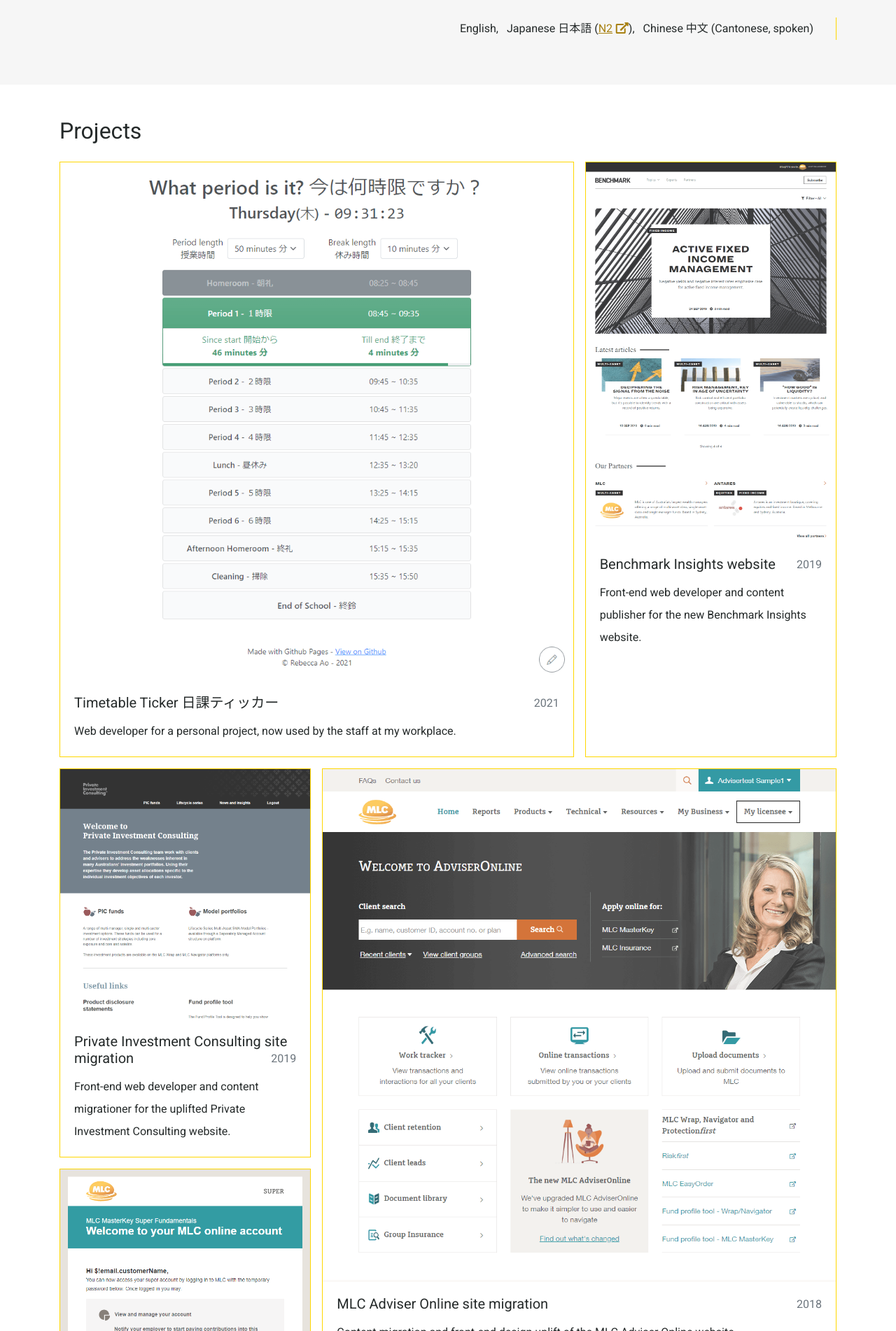
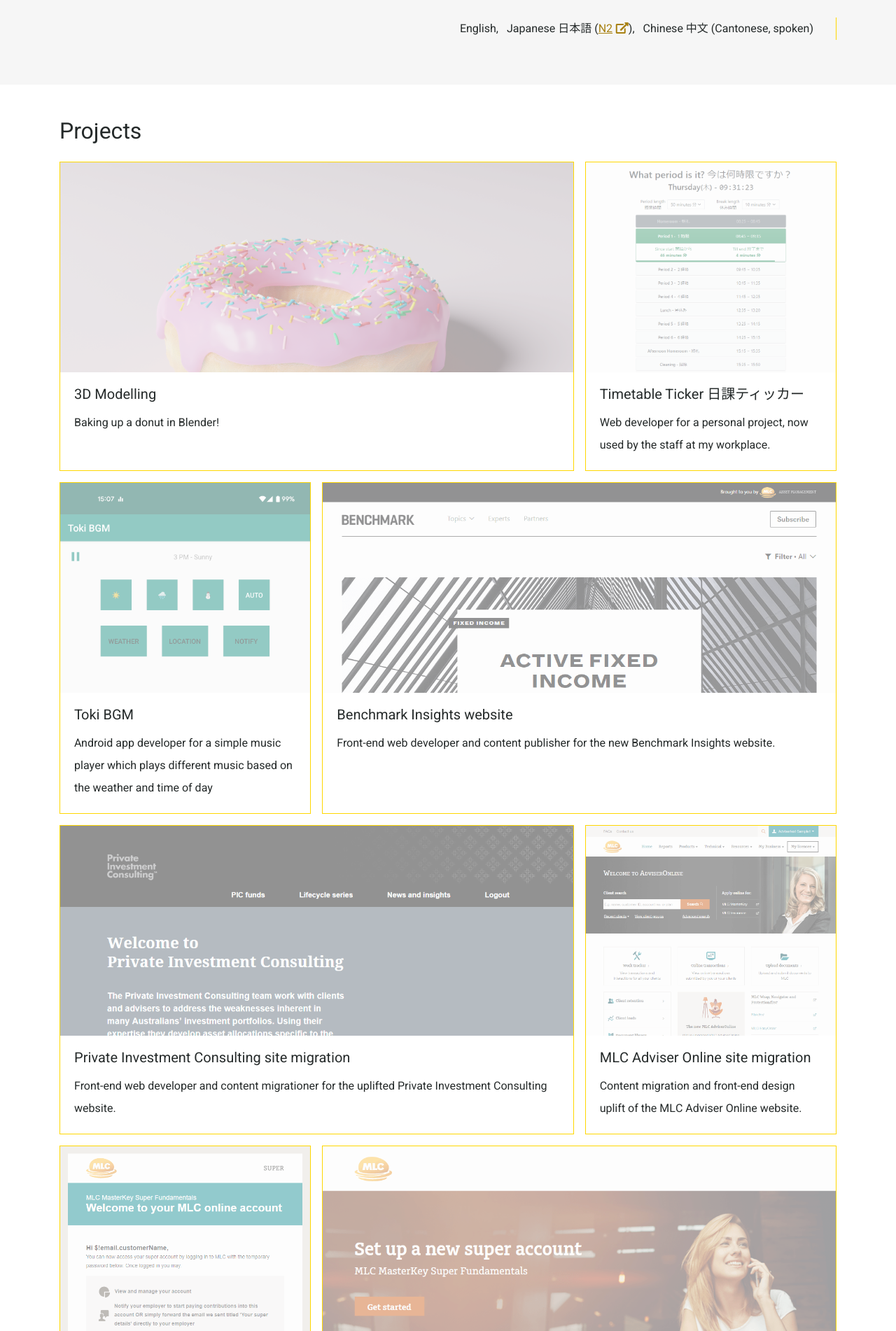
Before and after one commit to rbccaao/rbccaao.github.io, a Jekyll site: the page built from index.html, in a window 1280 px wide. Shown: the part 1047-2949 px from the top of the page at 70% size. Built offline with Jekyll 4.4.1, drawn with Linux system fonts in a browser that asks for light colours; nearby versions of some CDN libraries; some of the changed text lies outside the part shown.

Commit message:
Projects section restyle, added new projects
Spent way too much time deciding on the layout to use ;w;. At least it's neater now, I hope.

```diff
--- a/_includes/index/contact.html
+++ b/_includes/index/contact.html
@@ -1,7 +1,7 @@
 <section id="section-contact">
     <a class="anchor" id="contact"></a>
     <div class="container">
-        <div class="row justify-content-center" data-aos="fade-in">
+        <div class="row justify-content-center">
             <div class="col-lg-8 text-center">
                 <h2 class="sr-only">Get in touch</h2>
                 <p>
--- a/_includes/index/projects-button-modal.html
+++ b/_includes/index/projects-button-modal.html
@@ -3,14 +3,12 @@
         <img class="card-img-top" src="../../images/projects/{{ include.name }}-main.png" alt="{{ include.name }} screenshot">
     </div>
     <div class="card-body align-self-stretch">
-        <h3 class="card-title">{{ include.title }}
-            <p class="card-text card-date"><small class="text-muted align-middle">{{ include.date }}</small></p>
-        </h3>
+        <h3 class="card-title">{{ include.title }}</h3>
         <p class="card-text">{{ include.description }}</p>
     </div>
 </button>
 <div class="modal fade" id="{{ include.name }}-modal" tabindex="-1" role="dialog" aria-labelledby="{{ include.name }}-title" aria-hidden="true">
-    <div class="modal-dialog modal-dialog-centered modal-xl" role="document">
+    <div class="modal-dialog modal-dialog-centered modal-xl modal-fullscreen-xl-down" role="document">
         <div class="modal-content">
             <div class="modal-header">
                 <h4 class="modal-title" id="{{ include.name }}-title">
@@ -32,7 +30,7 @@
                         <div class="col-lg-6 d-flex flex-column">
                             {{ include.body }}
                             <h5>Roles</h5>
-                            <ul class="list-inline mb-0">{{ include.roles }}</ul>
+                            <ul class="list-inline">{{ include.roles }}</ul>
                             <h5 class="text-right">Skills</h5>
                             <ul class="text-right list-inline">{{ include.skills }}</ul>
                             <ol id="{{ include.name }}-indicators" class="carousel-indicators mt-auto border-0">
--- a/_includes/index/projects.html
+++ b/_includes/index/projects.html
@@ -7,54 +7,79 @@
             </div>
         </div>
         <div class="grid-container" data-aos="fade-up">
-            <div class="card latest" data-aos="fade-up" data-aos-delay="50">
+            <div class="card wide" data-aos="fade-up" data-aos-delay="50">
+                {% include index/projects-button-modal.html
+                    name="modelling"
+                    title="3D Modelling"
+                    description="Baking up a donut in Blender!"
+                    date="2021-2022"
+                    roles="<li>3D modeller</li>"
+                    skills="<li>Blender</li><li>3D modelling</li>"
+                    body="<p>Sometimes a break is needed, and by that I mean treating yourself to a donut. I thought I'd learn something completely out of my own expertise for once.</p>
+                    <p>Currently following the Donut Blender Tutorial series on Youtube. One day I'll finish the scene!</p>"
+                %}
+            </div>
+            <div class="card" data-aos="fade-up" data-aos-delay="100">
                 {% include index/projects-button-modal.html
                     name="timetable-ticker"
                     title="Timetable Ticker 日課ティッカー"
                     description="Web developer for a personal project, now used by the staff at my workplace."
                     date="2021"
                     roles="<li>Web developer</li><li>idea generator</li>"
-                    skills="<li>Bootstrap 5 library</li><li>HTML</li><li>CSS</li><li>Javscript</li>"
+                    skills="<li>HTML</li><li>CSS</li><li>Javscript</li><li>Bootstrap 5 library</li>"
                     body="<p>The school year had been heavily impacted by the COVID-19 global pandemic. For the school I am working at, this meant that the timetable schedule changed multiple times across several months. My staff room buddy and I grumbled about the daily issue of constantly recalculating what school period we were in, and thus the idea was born.</p>
                     <p>This started off as a one day hackathon. The first prototype showed the schedule for the day, highlighted what period it currently is, and had options to change the lengths of periods and breaks.</p>
                     <p>The following week was spent setting up the hosting and making design tweaks so that other staff members could access the site on any device (mainly the school-provided iPads), integrating extra functionalities, and adding Japanese language support.</p>
                     <p>View the site here on <a href='https://rbccaao.github.io/timetable-ticker/' class='external-link' target='_blank'>GitHub Pages</a></p>"
                 %}
             </div>
-            <div class="card tall" data-aos="fade-up" data-aos-delay="100">
+            <div class="card" data-aos="fade-up" data-aos-delay="100">
+                {% include index/projects-button-modal.html
+                    name="toki-bgm"
+                    title="Toki BGM"
+                    description="Android app developer for a simple music player which plays different music based on the weather and time of day"
+                    date="2020"
+                    roles="<li>App developer</li><li>idea generator</li>"
+                    skills="<li>Kotlin</li><li>Java</li><li>Android application development</li><li>SQL</li><li>XML</li>"
+                    body="<p>Whilst working on my monthly hackathon, I would listen to various BGM music on repeat. Much like one would when playing a video game. However, my monthly hackathons are timed and it was difficult to tell how much time had passed with unchanging background music.</p>
+                    <p>Thus, I came up with the idea of making an Android app to do play set music depending on the time and the weather outside. The concept is heavily inspired by the Animal Crossing video games.</p>
+                    <p>View the source code here on <a href='https://github.com/rbccaao/TokiBGM' class='external-link' target='_blank'>Github</a>. WIP, has a few bugs and incomplete.</p>"
+                %}
+            </div>
+            <div class="card wide" data-aos="fade-up" data-aos-delay="150">
                 {% include index/projects-button-modal.html
                     name="benchmark"
                     title="Benchmark Insights website"
                     description="Front-end web developer and content publisher for the new Benchmark Insights website."
                     date="2019"
                     roles="<li>Front-end web developer</li><li>Content publisher</li>"
-                    skills="<li>Bootstrap 4 library</li><li>CSS</li><li>Sass</li><li>Content publishing</li>"
+                    skills="<li>HTML</li><li>CSS</li><li>Sass</li><li>Bootstrap 4 library</li><li>Content publishing</li>"
                     body="<p>The Benchmark Insights website is a newly created website to replace the former physically printed magazine. The design emulates the aesthetics and appearance of a magazine, which works on both desktop and mobile platforms. The integrated metadata functionalities improves the reader's experience with filter options and sorting by different authors.</p>
                     <p>As with the other recent site changes, the Benchmark Insights website utilises Bootstrap 4, along with responsive web views and AA-level accessibility.</p>
                     <p>Utilised Bootstrap 4 library and Sass.</p>"
                 %}
             </div>
-            <div class="card" data-aos="fade-up" data-aos-delay="50">
+            <div class="card wide" data-aos="fade-up" data-aos-delay="50">
                 {% include index/projects-button-modal.html
                     name="pic"
                     title="Private Investment Consulting site migration"
                     description="Front-end web developer and content migrationer for the uplifted Private Investment Consulting website."
                     date="2019"
                     roles="<li>Front-end web developer</li><li>Content migrater</li>"
-                    skills="<li>Bootstrap 4 library</li><li>CSS</li><li>Sass</li><li>Content publishing</li>"
+                    skills="<li>HTML</li><li>CSS</li><li>Sass</li><li>Bootstrap 4 library</li><li>Content publishing</li>"
                     body="<p>The Private Investment Consulting (PIC) website was previously hosted on two separate platforms; AEM for the pre-login pages, and OpenText for the secure pages. As part of the OpenText decommission project, PIC’s secure site has been migrated to AEM along with removing no longer needed content, making it easier for users to find their needs.</p>
                     <p>Similar to the MLC Adviser Online site migration project, this opportunity allowed us to upgrade the front-end design to Bootstrap 4, along with responsive web views, AA-level accessibility, and an overall better experience for all users.</p>
                     <p>Utilised Bootstrap 4 library and Sass.</p>"
                 %}
             </div>
-            <div class="card latest" data-aos="fade-up" data-aos-delay="100">
+            <div class="card" data-aos="fade-up" data-aos-delay="100">
                 {% include index/projects-button-modal.html
                     name="mlc-adviser-online"
                     title="MLC Adviser Online site migration"
                     description="Content migration and front-end design uplift of the MLC Adviser Online website."
                     date="2018"
                     roles="<li>Front-end web developer</li><li>Content migrater</li>"
-                    skills="<li>Content publishing</li><li>Bootstrap 4 library</li><li>CSS</li><li>Sass</li>"
+                    skills="<li>HTML</li><li>CSS</li><li>Sass</li><li>Bootstrap 4 library</li><li>Content publishing</li>"
                     body="<p>Previously hosted on OpenText, the MLC Adviser Online website has been migrated to the current AEM platform. This involved the migration, verification, and optimization of over 500 content pages and documents.</p>
                     <p>The site migration also allowed for the opportunity to uplift the front-end design to match the current styles of the MLC websites as well as integration of responsive web views, AA-level accessibility, and an overall better experience for all users.</p>
                     <p>Utilised Bootstrap 4 library and Sass.</p>"
@@ -68,10 +93,11 @@
                     date="2017"
                     roles="<li>Front-end web developer</li><li>HTML email template developer</li>"
                     skills="<li>HTML</li><li>CSS</li>"
-                    body="<p>MLC’s welcome customer emails were part of the Seamless Start-up initiative to uplift the email communications when onboarding new customers. HTML templates were re-written with more understandable messages and the new design offers a greater consistency between MLC’s website and digital communications with the customers.</p>"
+                    body="<p>MLC’s welcome customer emails were part of the Seamless Start-up initiative to uplift the email communications when onboarding new customers.</p>
+                    <p>HTML templates were re-written with more understandable messages and the new design offers a greater consistency between MLC’s website and digital communications with the customers.</p>"
                 %}
             </div>
-            <div class="card" data-aos="fade-up" data-aos-delay="50">
+            <div class="card wide" data-aos="fade-up" data-aos-delay="100">
                 {% include index/projects-button-modal.html
                     name="mlc-direct-super-pension"
                     title="MLC Direct Super and Pension application forms "
@@ -81,6 +107,18 @@
                     skills="<li>Content publishing</li><li>Bootstrap 3 library</li><li>CSS</li><li>LESS</li>"
                     body="<p>The Direct Super and Pension application forms were created as part of the Seamless-Start-up initiative to onboard new MLC customers. Driven by usability, the forms are one of the first newly designed single page application forms which included responsive web views and accessibility standards.</p>
                     <p>Utilised Bootstrap 3 library and LESS.</p>"
+                %}
+            </div>
+            <div class="card" data-aos="fade-up" data-aos-delay="50">
+                {% include index/projects-button-modal.html
+                    name="expenditure-app"
+                    title="Expenditure Tracker Android application"
+                    description="A solo project created for the UTS 31285 Mobile Applications Development subject."
+                    date="2015"
+                    roles="<li>Developer</li>"
+                    skills="<li>Kotlin</li><li>Android application development</li><li>Java</li><li>SQL</li><li>XML</li>"
+                    body="<p>This application was created to help the user keep track of their money habits on a regular basis. The main functionalities of this application are adding a record for a spending or income transaction and viewing the history/trends of transactions. Some of its other features include viewing money trends based on transactions, and storing images of receipts from spending.</p>
+                    <p>Created with Android Studio.</p><p>View the source code here on <a href='https://bitbucket.org/rebeccaao/expenditure-tracker/src/master/' class='external-link' target='_blank'>Bitbucket</a></p>"
                 %}
             </div>
             <div class="card" data-aos="fade-up" data-aos-delay="100">
@@ -95,19 +133,7 @@
                     <p>The game won an honorable mention for the semester.</p><p>View the demo here on <a href='https://www.youtube.com/watch?v=R_WzBCXppcE&' class='external-link' target='_blank'>Youtube</a></p>"
                 %}
             </div>
-            <div class="card tall" data-aos="fade-up" data-aos-delay="150">
-                {% include index/projects-button-modal.html
-                    name="expenditure-app"
-                    title="Expenditure Tracker Android application"
-                    description="A solo project created for the UTS 31285 Mobile Applications Development subject."
-                    date="2015"
-                    roles="<li>Developer</li>"
-                    skills="<li>Android application development</li><li>Java</li><li>SQL</li><li>XML</li>"
-                    body="<p>This application was created to help the user keep track of their money habits on a regular basis. The main functionalities of this application are adding a record for a spending or income transaction and viewing the history/trends of transactions. Some of its other features include viewing money trends based on transactions, and storing images of receipts from spending.</p>
-                    <p>Created with Android Studio.</p><p>View the source code here on <a href='https://bitbucket.org/rebeccaao/expenditure-tracker/src/master/' class='external-link' target='_blank'>Bitbucket</a></p>"
-                %}
-            </div>
-            <div class="card wide" data-aos="fade-up" data-aos-delay="50">
+            <div class="card" data-aos="fade-up" data-aos-delay="150">
                 {% include index/projects-button-modal.html
                     name="sep"
                     title="UTS Student Activities Organiser System"
--- a/_sass/grid.scss
+++ b/_sass/grid.scss
@@ -13,18 +13,43 @@
 			border: 1px solid $gray-300;
 
 			.card-img-wrapper {
-				filter: none;
+				filter: opacity(100%);
+				&:before {
+					background: none;
+				}
+			}
+		}
+		.card-img-wrapper {
+			position: relative;
+			filter: opacity(60%);
+			max-height: 300px;
+			overflow: hidden;
+			&:before {
+				content:"";
+				position: absolute;
+				top:0;
+				left:0;
+				height:100%;
+				width:100%;
+				background: rgba($light-grey,0.3);
+				z-index:999;
 			}
 		}
 	}
-	.card.latest {
+	.card.wide {
+		grid-area: auto / auto / span 1 / span 2;
+	}
+	.card.large {
 		grid-area: auto / auto / span 2 / span 2;
+		.card-img-wrapper {
+			max-height: 400px;
+		}
 	}
 	.card.tall {
 		grid-area: auto / auto / span 2 / span 1;
-	}
-	.card.wide {
-		grid-area: auto / auto / span 1 / span 2;
+		.card-img-wrapper {
+			max-height: 400px;
+		}
 	}
 
 	.card-button {
@@ -36,17 +61,7 @@
 		border: 0;
 	}
 
-	.card-img-wrapper {
-		position: relative;
-		filter: opacity(80%);
-	}
-
 	.card-title {
 		font-size: $h5-font-size;
 	}
-
-	.card-date {
-		display: inline-block;
-		float: right;
-	}
 }
--- a/_sass/responsive.scss
+++ b/_sass/responsive.scss
@@ -3,7 +3,22 @@
 		// font-size: $font-size-sm;
 	}
 	.grid-container {
-		grid-template-columns: auto auto;
+		grid-template-columns: 1fr 1fr;
+		.card {
+			grid-row-end: span 1 !important;
+		}
+		.card-img-wrapper {
+			max-height: 200px !important;
+		}
+	}
+	ul.list-grid, ol.list-grid {
+		grid-template-columns: auto auto auto;
+	}
+	.modal {
+		padding-left: 17px;
+		.modal-dialog {
+			max-width: none;
+		}
 	}
 }
 @include media-breakpoint-down(sm) {
@@ -24,17 +39,10 @@
 			grid-area: auto / auto / auto / auto !important;
 		}
 	}
-	[class*="list-column-"] {
-		columns: 1;
+	ul.list-grid, ol.list-grid {
+		grid-template-columns: auto auto;
 	}
-	.list-inline-item {
-		display: block;
-		margin: 0 !important;
-		&:not(:last-child):after {
-			content: "";
-		}
-	}
-	.carousel-item img {
+	.carousel .carousel-item img {
 		height: auto;
 	}
 }
```
Also changed, not shown: images/projects/modelling-1.png (added), images/projects/modelling-3.png (added), images/projects/modelling-main.png (added), images/projects/timetable-ticker-main.png, images/projects/toki-bgm-1.png (added), images/projects/toki-bgm-2.png (added), images/projects/toki-bgm-3.png (added), images/projects/toki-bgm-main.png (added), 2 other files.
